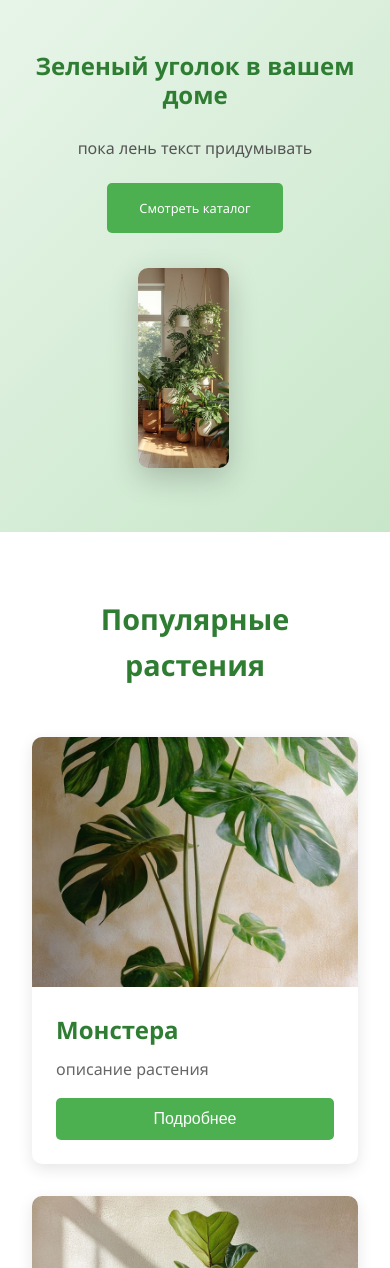
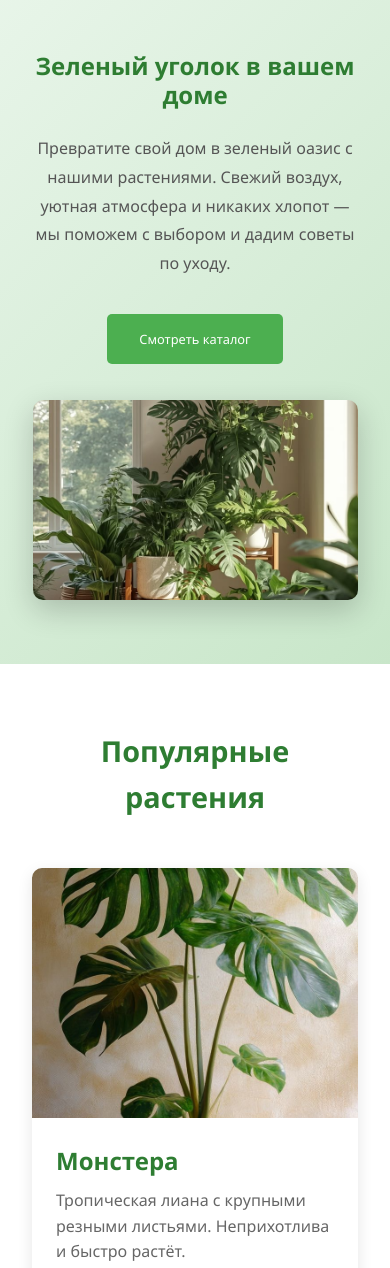
Before and after one commit to Vul1um/greenspace, a plain HTML site: page index.html in a window 390 px wide. Shown: the part 140-1408 px from the top of the page. Drawn offline with Linux system fonts and the light colour scheme.

Commit message:
текст

```diff
--- a/index.html
+++ b/index.html
@@ -23,7 +23,8 @@
                 <div class="hero__content">
                     <h1 class="hero__title">Зеленый уголок в вашем доме</h1>
                     <p class="hero__description">
-                        пока лень текст придумывать
+                        Превратите свой дом в зеленый оазис с нашими растениями.
+                        Свежий воздух, уютная атмосфера и никаких хлопот — мы поможем с выбором и дадим советы по уходу.
                     </p>
                     <a class="hero__button" href="#popular_plants">Смотреть каталог</a>
                 </div>
@@ -43,7 +44,7 @@
                         </div>
                         <div class="card__content">
                             <h3 class="card__title">Монстера</h3>
-                            <p class="card__description">описание растения</p>
+                            <p class="card__description">Тропическая лиана с крупными резными листьями. Неприхотлива и быстро растёт.</p>
                             <button class="card__button">Подробнее</button>
                         </div>
                     </article>
@@ -54,7 +55,7 @@
                         </div>
                         <div class="card__content">
                             <h3 class="card__title">Фикус</h3>
-                            <p class="card__description">описание растения</p>
+                            <p class="card__description">Эффектное растение с глянцевыми листьями. Очищает воздух и хорошо переносит тень.</p>
                             <button class="card__button">Подробнее</button>
                         </div>
                     </article>
@@ -65,7 +66,7 @@
                         </div>
                         <div class="card__content">
                             <h3 class="card__title">Сансевиерия</h3>
-                            <p class="card__description">описание растения</p>
+                            <p class="card__description">Неубиваемый суккулент с полосатыми листьями. Идеален для новичков и редкого полива.</p>
                             <button class="card__button">Подробнее</button>
                         </div>
                     </article>
@@ -76,7 +77,7 @@
                         </div>
                         <div class="card__content">
                             <h3 class="card__title">Спатифиллум</h3>
-                            <p class="card__description">описание растения</p>
+                            <p class="card__description">«Женское счастье» с нежными белыми цветами. Любит тень и увлажняет воздух.</p>
                             <button class="card__button">Подробнее</button>
                         </div>
                     </article>
@@ -87,7 +88,7 @@
                         </div>
                         <div class="card__content">
                             <h3 class="card__title">Драцена</h3>
-                            <p class="card__description">описание растения</p>
+                            <p class="card__description">Домашняя пальма с изящными листьями. Добавляет экзотики и не требует сложного ухода.</p>
                             <button class="card__button">Подробнее</button>
                         </div>
                     </article>
@@ -98,7 +99,7 @@
                         </div>
                         <div class="card__content">
                             <h3 class="card__title">Алоэ</h3>
-                            <p class="card__description">описание растения</p>
+                            <p class="card__description">Лекарственный суккулент. Почти не требует полива и любит яркий свет.</p>
                             <button class="card__button">Подробнее</button>
                         </div>
                     </article>
@@ -143,7 +144,7 @@
                             <img src="images/надёжность.jpg" alt="Опыт">
                         </div>
                         <h3 class="about-card__title">10 лет опыта</h3>
-                        <p class="about-card__description">Работаем с 2016 года (или около того)</p>
+                        <p class="about-card__description">Работаем с 2016 года и знаем, как вырастить счастливые растения</p>
                     </div>
 
                     <div class="about-card">
@@ -151,7 +152,7 @@
                             <img src="images/доставка.jpg" alt="Клиенты">
                         </div>
                         <h3 class="about-card__title">5000+ клиентов</h3>
-                        <p class="about-card__description">мне нужны имена</p>
+                        <p class="about-card__description">Тысячи довольных покупателей возвращаются к нам и советуют друзьям</p>
                     </div>
 
                     <div class="about-card">
@@ -159,7 +160,7 @@
                             <img src="images/разнообразие растений.jpg" alt="Растения">
                         </div>
                         <h3 class="about-card__title">Множество видов</h3>
-                        <p class="about-card__description">это всё контрабанда</p>
+                        <p class="about-card__description">Разнообразные растения в каталоге: от неприхотливых суккулентов до редких тропиков</p>
                     </div>
                 </div>
             </div>
@@ -170,9 +171,8 @@
                 <div class="banner__content">
                     <h2 class="banner__title">Присоединяйтесь к нашему сообществу</h2>
                     <p class="banner__description">
-                        что за сообщество, кто будет этим руководить
+                        Подписывайтесь на соцсети и следите за новыми видами растений в каталоге, их жизненным циклом и узнавайте новые факты каждый день!
                     </p>
-                    <button class="banner__button">Подписаться</button>
                 </div>
                 <div class="banner__image">
                     <img src="images/сообщетсво.jpg" alt="Сообщество" class="hero__img_size">
@@ -186,7 +186,7 @@
             <div class="footer__column">
                 <h3 class="footer__title">О компании</h3>
                 <p class="footer__text">
-                    закрытие послезавтра
+                    GreenSpace — интернет-магазин комнатных растений. С 2016 года помогаем делать дома зеленее и уютнее: тщательно отбираем растения, доставляем по всей стране и подсказываем, как за ними ухаживать.
                 </p>
             </div>
             <div class="footer__column">
--- a/style.css
+++ b/style.css
@@ -121,7 +121,7 @@ img {
 .hero__description {
     font-size: 1.1rem;
     color: #555;
-    margin-bottom: 2rem;
+    margin-bottom: 3rem;
     line-height: 1.8;
 }
 
@@ -152,7 +152,7 @@ img {
 }
 
 .hero__img_size {
-    width: 80%;
+    width: 500px;
     height: 225px;
     object-fit: cover;
 }
@@ -377,7 +377,6 @@ img {
 .banner__description {
     font-size: 1.1rem;
     color: #555;
-    margin-bottom: 2rem;
     line-height: 1.8;
 }
 
@@ -476,9 +475,9 @@ img {
         gap: 1rem;
     }
 
-    .img_size {
-        width: 225px;
-        height: 225px;
+    .hero__img_size {
+        width: 325px;
+        height: 200px;
         object-fit: cover;
     }
 
@@ -514,7 +513,7 @@ img {
     }
 
     .hero__img_size {
-        width: 100;
+        width: 325px;
         height: 200px;
         object-fit: cover;
     }
```
